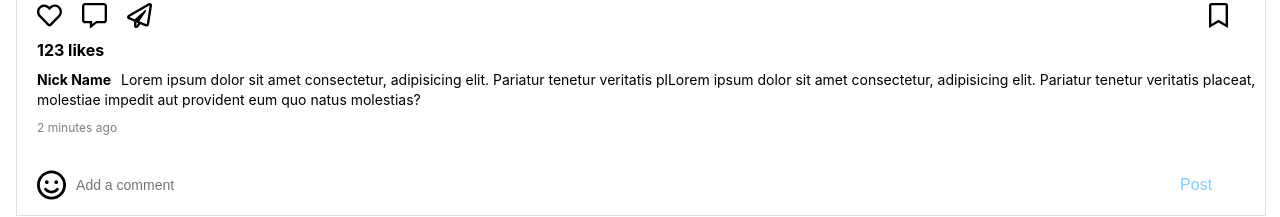
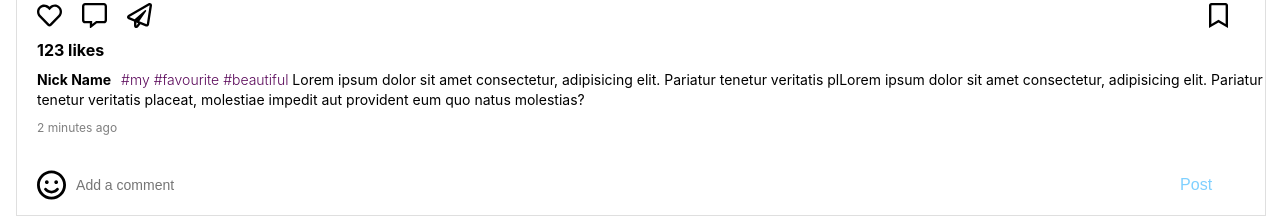
Before and after one commit to veronikos/genesis-test-tiktuk, a React (Create React App) app: page / in a window 1280 px wide. Shown: the part 727-944 px from the top of the page. Built offline with nearby package versions, Linux system fonts and the light colour scheme; no server answers.

Commit message:
create about page

```diff
--- a/src/components/CardItem/CardItem.css
+++ b/src/components/CardItem/CardItem.css
@@ -61,6 +61,13 @@
 
 .likes{
     font-weight: bold;
+}
+
+.hashtags {
+    color: rgb(90, 8, 90);
+    font-weight: 300;
+    display: inline-block;
+    cursor: pointer;
 }
 
 .description{
--- a/src/components/CardItem/CardItem.jsx
+++ b/src/components/CardItem/CardItem.jsx
@@ -8,7 +8,7 @@ import save from "./images/save.svg";
 import smile from "./images/smile.svg";
 import "./CardItem.css"
 
-function CardItem({ avatar = imagePlaceholder, title, image = imagePlaceholder, postText, likes}) {
+function CardItem({ avatar = imagePlaceholder, title, image = imagePlaceholder, hashtags, postText, likes}) {
   return (
       <div className="post">
       <div className="info">
@@ -27,7 +27,7 @@ function CardItem({ avatar = imagePlaceholder, title, image = imagePlaceholder,
                         <img src={save} className="save icon" alt=""/>
                     </div>
                     <p className="likes">{likes} likes</p>
-                    <p className="description"><span>{title}</span>{postText}</p>
+                    <p className="description"><span>{title}</span><p className="hashtags">{hashtags}</p> {postText}</p>
                     <p className="post-time">2 minutes ago</p>
                 </div>
                 <div className="comment-wrapper">
--- a/src/components/CardsList/CardsList.jsx
+++ b/src/components/CardsList/CardsList.jsx
@@ -14,6 +14,7 @@ function CardsList({data, title}) {
             image={cardItemData.image}
             avatar={cardItemData.avatar}
             likes={cardItemData.likes}
+            hashtags={cardItemData.hashtags}
             postText={cardItemData.postText}
         />
         )) : 'No items'}
--- a/src/components/CardsList/stories/dataMock.js
+++ b/src/components/CardsList/stories/dataMock.js
@@ -1,22 +1,23 @@
-// import imagePlaceholder from './images/300placeholder.png'
-
 export const defaultData = [
     {
         avatar: `https://images.unsplash.com/photo-1548013146-72479768bada?ixlib=rb-1.2.1&ixid=MnwxMjA3fDB8MHxwaG90by1wYWdlfHx8fGVufDB8fHx8&auto=format&fit=crop&w=876&q=80`,
         title: 'Nick Name',
         likes: '123',
+        hashtags: '#my #favourite #beautiful',
         postText: 'Lorem ipsum dolor sit amet consectetur, adipisicing elit. Pariatur tenetur veritatis plLorem ipsum dolor sit amet consectetur, adipisicing elit. Pariatur tenetur veritatis placeat, molestiae impedit aut provident eum quo natus molestias?',
         image: `https://images.unsplash.com/photo-1548013146-72479768bada?ixlib=rb-1.2.1&ixid=MnwxMjA3fDB8MHxwaG90by1wYWdlfHx8fGVufDB8fHx8&auto=format&fit=crop&w=876&q=80`
     },
     {
         title: 'Deni Didro',
         likes: '530',
+        hashtags: '#solo #corona #calm_place',
         postText: 'Hello it is post Text',
         image: 'https://images.unsplash.com/photo-1548003671-5361469aaebe?ixlib=rb-1.2.1&ixid=MnwxMjA3fDB8MHxwaG90by1wYWdlfHx8fGVufDB8fHx8&auto=format&fit=crop&w=1192&q=80'
     },
     {
         title: 'Sara Parker',
         likes: '23',
+        hashtags: '#study #nature',
         postText: 'Hello it is post Text',
         image: `https://images.unsplash.com/photo-1523712999610-f77fbcfc3843?ixid=MnwxMjA3fDB8MHxwaG90by1wYWdlfHx8fGVufDB8fHx8&ixlib=rb-1.2.1&auto=format&fit=crop&w=870&q=80`
     }
--- a/src/pages/About/About.jsx
+++ b/src/pages/About/About.jsx
@@ -2,7 +2,12 @@ import React from "react";
 import { H3 } from "./About.ui";
 
 function About() {
-    return <><H3>About</H3></>
+    return (
+        <>
+        <H3>About</H3>
+        <H3>Name</H3>
+        </>
+    )
 }
 
 export default About
```
